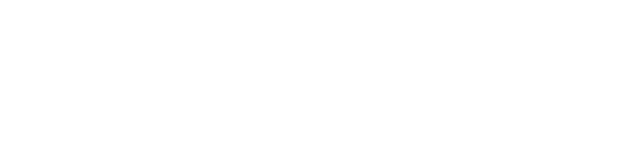
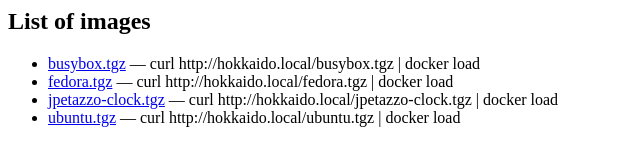
Before and after one commit to vdemeester/talk-docker-from-night-to-daylight, a website: page static/index.html in a window 1280 px wide. Shown: the whole page, without its empty margins (0-640 px from the left). Drawn offline with Linux system fonts and the light colour scheme.

Commit message:
Add list of images

```diff
--- a/static/index.html
+++ b/static/index.html
@@ -2,4 +2,13 @@
   <head>
     <title>Docker : from night to daylight</title>
   </head>
+  <body>
+    <h2>List of images</h2>
+    <ul>
+      <li><a href="/busybox.tgz">busybox.tgz</a> — curl http://hokkaido.local/busybox.tgz | docker load</li>
+      <li><a href="/fedora.tgz">fedora.tgz</a> — curl http://hokkaido.local/fedora.tgz | docker load</li>
+      <li><a href="/jpetazzo-clock.tgz">jpetazzo-clock.tgz</a> — curl http://hokkaido.local/jpetazzo-clock.tgz | docker load</li>
+      <li><a href="/ubuntu.tgz">ubuntu.tgz</a> — curl http://hokkaido.local/ubuntu.tgz | docker load</li>
+    </ul>
+  </body>
 </html>
```
